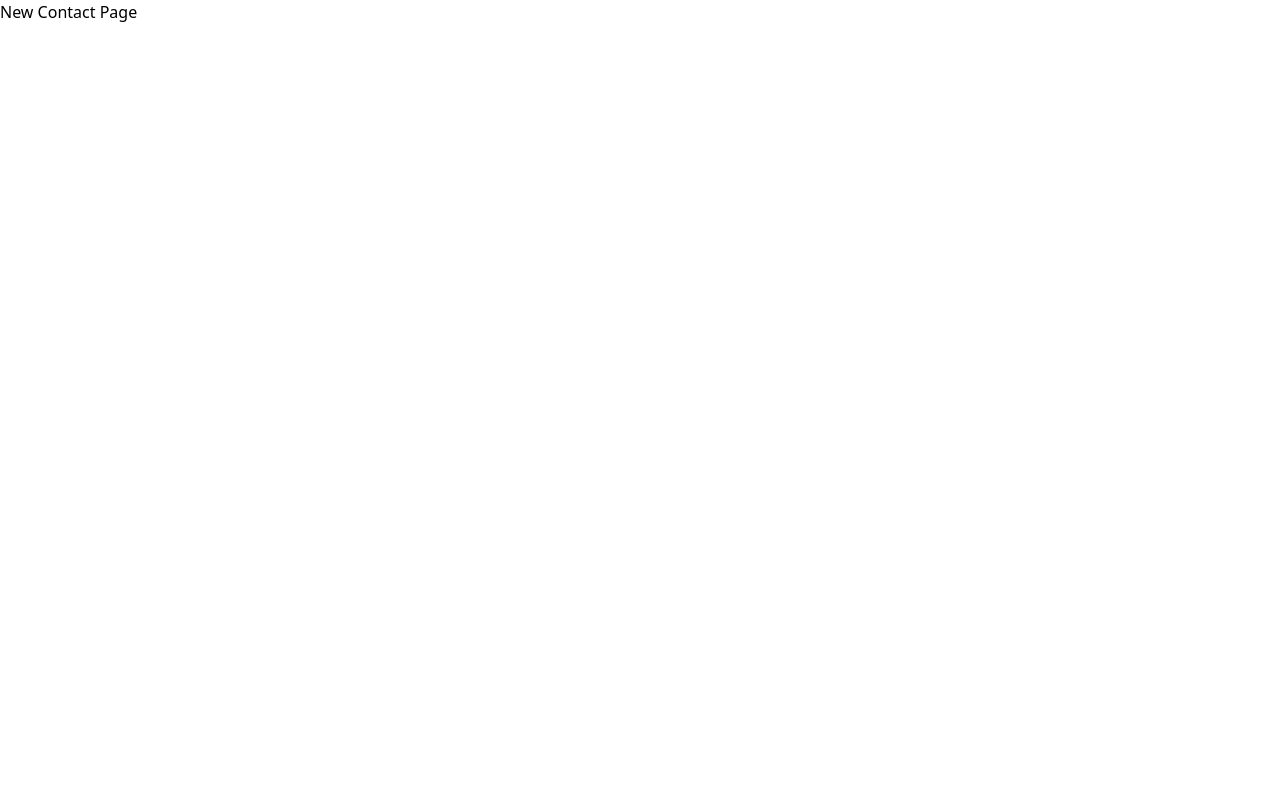
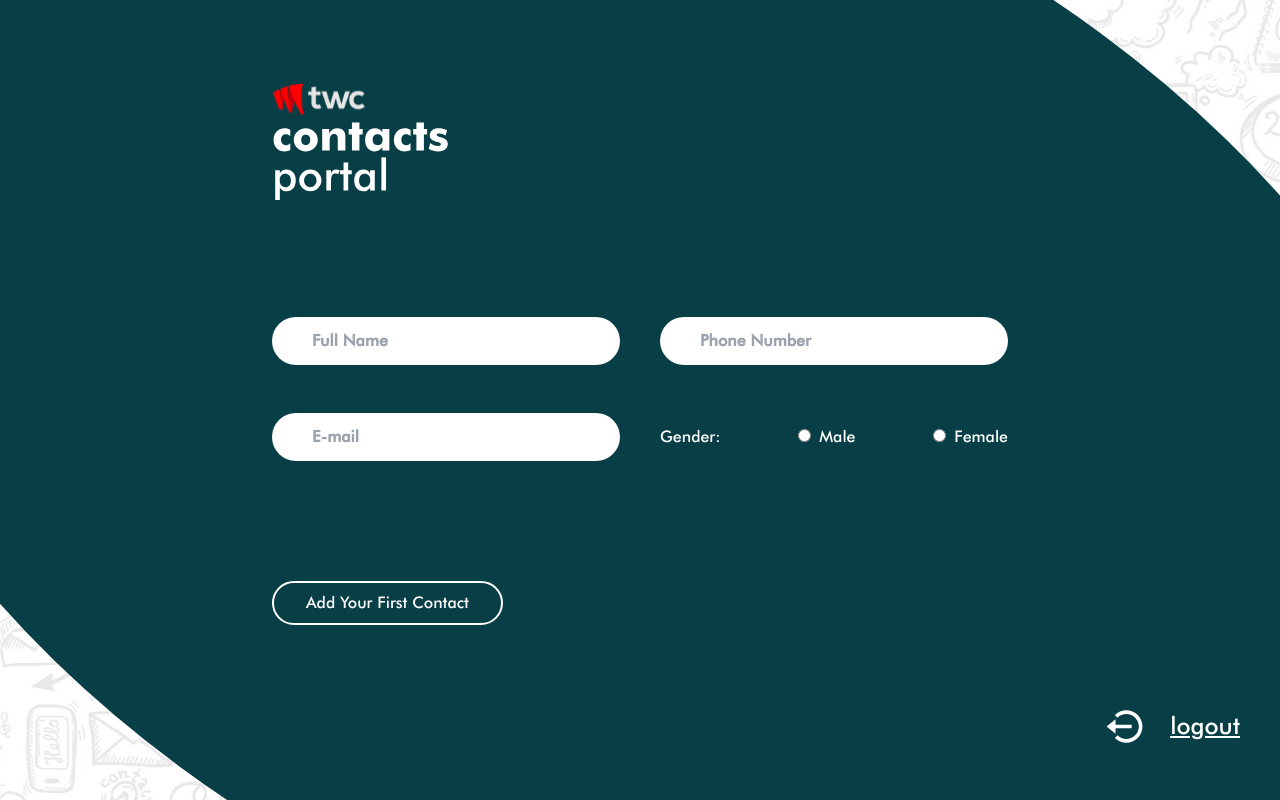
Before and after one commit to X-pose/twc-test-web, a React (Vite) app: page /contacts/new in a window 1280 px wide. Built offline with nearby package versions, Linux system fonts and the light colour scheme; sample sign-in values are in the browser's storage.

Commit message:
New Contact page implemented

```diff
--- a/src/components/LoginComponent.jsx
+++ b/src/components/LoginComponent.jsx
@@ -40,18 +40,6 @@ export default function Login({toggleView}) {
   }
 
 
-  const validateEmail = () => {
-
-    const emailPattern = /^[^\s@]+@[^\s@]+\.[^\s@]+$/
-    if (!emailPattern.test(email)) {
-      setEmailError('Invalid email address')
-      return false
-    } else {
-      setEmailError('')
-      return true
-    }
-  }
-
   const validatePassword = () => {
 
     if (password.length < 8) {
@@ -65,12 +53,12 @@ export default function Login({toggleView}) {
 
   const handleSubmit = async (e) => {
     e.preventDefault()
+
     //validating user inputs
-    const validEmail = validateEmail()
     const validPassword = validatePassword()
 
 
-    if (validEmail && validPassword) {
+    if (validPassword) {
       //Send logic here.
       const payload = {
         email: email,
--- a/src/components/RegisterComponent.jsx
+++ b/src/components/RegisterComponent.jsx
@@ -1,4 +1,5 @@
 import React, { useState } from 'react'
+import axios from 'axios'
 
 export default function Registration({toggleView}) {
 
@@ -25,17 +26,7 @@ export default function Registration({toggleView}) {
         setConfirmPassword(e.target.value)
     }
 
-    const validateEmail = () => {
 
-        const emailPattern = /^[^\s@]+@[^\s@]+\.[^\s@]+$/
-        if (!emailPattern.test(email)) {
-            setEmailError('Invalid email address')
-            return false
-        } else {
-            setEmailError('')
-            return true
-        }
-    }
 
     const validatePassword = () => {
 
@@ -62,11 +53,11 @@ export default function Registration({toggleView}) {
     const handleRegSubmit = async (e) => {
         e.preventDefault()
         //validating user inputs
-        const validEmail = validateEmail()
+
         const validPassword = validatePassword()
         const passwordMatch = checkPasswordMatch()
 
-        if (validEmail && validPassword && passwordMatch) {
+        if (validPassword && passwordMatch) {
             //Send logic here.
             const payload = {
                 email: email,
--- a/src/pages/allContactPage.jsx
+++ b/src/pages/allContactPage.jsx
@@ -1,6 +1,6 @@
 import React, { useEffect, useState } from 'react'
 
-function allContactPage() {
+function AllContactPage() {
   // Add states, hooks, and other functions
   // Example: const [state, setState] = useState(initialState)
   // Example: useEffect(() => { /* effect logic */ }, [dependencies])
@@ -13,4 +13,4 @@ function allContactPage() {
   )
 }
 
-export default allContactPage
+export default AllContactPage
--- a/src/pages/loginPage.jsx
+++ b/src/pages/loginPage.jsx
@@ -3,7 +3,7 @@ import twcLoginArt from '../assets/img/TWCImgLogin.svg'
 import Login from '../components/LoginComponent'
 import Registration from '../components/RegisterComponent'
 
-function loginPage() {
+function LoginPage() {
 
   const [showLogin, setShowLogin] = useState(true)
 
@@ -16,7 +16,7 @@ function loginPage() {
   return (
     <div className='w-screen h-screen flex bg-doodle-art bg-contain'>
 
-      <div className=" w-6/12 h-screen flex justify-center items-center flex-col bg-round-ellipse bg-right bg-center bg-no-repeat">
+      <div className=" w-6/12 h-screen flex justify-center items-center flex-col bg-round-ellipse bg-right  bg-no-repeat">
         {showLogin ?
           <Login toggleView = {toggleView}/>
           :
@@ -30,4 +30,4 @@ function loginPage() {
   )
 }
 
-export default loginPage
+export default LoginPage
--- a/src/pages/newContactPage.jsx
+++ b/src/pages/newContactPage.jsx
@@ -1,16 +1,172 @@
 import React, { useEffect, useState } from 'react'
+import twcLoginArt from '../assets/img/TWCImgMain.svg'
+import logoutImg from '../assets/img/logOutCircle.svg'
+import { useNavigate} from 'react-router-dom'
+import axios from 'axios'
 
-function newContactPage() {
-  // Add states, hooks, and other functions
-  // Example: const [state, setState] = useState(initialState)
-  // Example: useEffect(() => { /* effect logic */ }, [dependencies])
-  // Example: const handleChange = () => { /* handle change logic */ }
+function NewContactPage() {
+
+  const navigate = useNavigate()
+  const [loginState, setLoginState] = useState(false)
+
+  const [email, setEmail] = useState('')
+  const [fullName, setFullName] = useState('')
+  const [phoneNo, setPhoneNo] = useState('')
+  const [gender, setGender] = useState('')
+
+  useEffect(() => {
+
+    checkLoginStatus()
+
+
+  }, [loginState])
+
+  const checkLoginStatus = async () => {
+    const retrievedToken = await localStorage.getItem('TWCtoken')
+
+    if (retrievedToken !== null) {
+      console.log('Retrieved Token : ' + retrievedToken)
+      setLoginState(true)
+    } else {
+      navigate('/login')
+    }
+  }
+
+  const handleEmailChange = (e) => {
+    setEmail(e.target.value)
+  }
+
+  const handleNameChange = (e) => {
+    setFullName(e.target.value)
+  }
+
+  const handlePhoneNumberChange = (e) => {
+    setPhoneNo(e.target.value)
+  }
+
+  const handleGenderChange = (e) => {
+    setGender(e.target.value)
+  }
+
+  const handleAddContactBtn = async (e) => {
+
+    e.preventDefault()
+
+    const token = localStorage.getItem('TWCtoken')
+
+    const config = {
+      headers: {
+        'Authorization': `Bearer ${token}`
+      }
+    }
+
+    const payload = {
+      fullName: fullName,
+      email: email,
+      phoneNumber: phoneNo,
+      gender: gender
+    }
+
+
+    await axios.post('http://localhost:4000/api/contact/', payload, config).then(res => {
+
+      console.log(res.data)
+
+      if (res.data){
+        navigate('/contacts')
+      }
+
+
+    }).catch(error => {
+
+      console.log('Axios error in newContactPage : ' + error)
+    })
+
+  }
+
+  const handleLogOut = async () => {
+
+    await localStorage.removeItem('TWCtoken')
+
+    navigate('/login')
+
+  }
 
   return (
-    <div>
-      <h1>New Contact Page</h1>
+    <div className='w-screen h-screen flex bg-doodle-art bg-contain'>
+      <div className=' w-screen h-screen flex flex-col bg-angled-ellipse bg-center bg-no-repeat items-center justify-center'>
+        <div className=' h-fit w-fit flex justify-start flex-col text-white ml-4 mr-4 pl-64 pr-64'>
+          <div className='w-fit h-fit mb-20 flex justify-center items-center flex-col'>
+            <img src={twcLoginArt} className=' size-44' />
+          </div>
+          <div>
+            <form onSubmit={handleAddContactBtn} className="grid grid-cols-2 gap-10">
+              <div className='flex items-center mt-2'>
+                <input className='font-FuturaMdBt w-96 h-12 pl-10  bg-white font-extrabold text-[#083F46] rounded-3xl'
+                  type="text"
+                  id="fullName"
+                  name="fullName"
+                  value={fullName}
+                  onChange={handleNameChange}
+                  placeholder='Full Name'
+                  required
+                />
+              </div>
+              <div className='flex items-center mt-2'>
+                <input className='font-FuturaMdBt w-96 h-12 pl-10  bg-white font-extrabold text-[#083F46] rounded-3xl'
+                  type="text"
+                  id="phoneNumber"
+                  name="phoneNumber"
+                  value={phoneNo}
+                  onChange={handlePhoneNumberChange}
+                  placeholder='Phone Number'
+                  minLength="10"
+                  required
+                />
+              </div>
+              <div className='flex items-center mt-2'>
+                <input className='font-FuturaMdBt w-96 h-12 pl-10  bg-white font-extrabold text-[#083F46] rounded-3xl'
+                  type="email"
+                  id="email"
+                  name="email"
+                  value={email}
+                  onChange={handleEmailChange}
+                  placeholder='E-mail'
+                  required
+                />
+              </div>
+              <div className='flex items-center justify-between mt-2'>
+                <span className="mr-4 font-FuturaMdBt">Gender:</span>
+                <label className="mr-4">
+                  <input type="radio" className='indeterminate: border-white border-2 bg-transparent' name="gender" value="male" checked={gender === "male"} onChange={handleGenderChange} />
+                  <span className="ml-2 font-FuturaMdBt">Male</span>
+                </label>
+                <label>
+                  <input type="radio" className='indeterminate: border-white border-2 bg-transparent' name="gender" value="female" checked={gender === "female"} onChange={handleGenderChange} />
+                  <span className="ml-2 font-FuturaMdBt">Female</span>
+                </label>
+              </div>
+              <div className='col-span-2'>
+                <button type="submit" className='mt-20 font-FuturaMdBt w-fit h-fit pl-8 pr-8 pt-2 pb-2 font-medium text-white border-white border-2 rounded-3xl'>Add Your First Contact</button>
+              </div>
+            </form>
+
+          </div>
+
+
+
+        </div>
+        <div className=' cursor-pointer flex w-screen h-fit bottom-0 justify-end mt-20 mr-20 ' onClick={handleLogOut}>
+          <div className='w-fit h-fit flex mr-6'>
+            <img src={logoutImg} />
+          </div>
+          <div className='flex items-center'>
+            <span className='font-FuturaMdBt text-white font-medium text-2xl text-decoration-line: underline underline-offset-2'>logout</span>
+          </div>
+        </div>
+      </div>
     </div>
   )
 }
 
-export default newContactPage
+export default NewContactPage
--- a/src/pages/welcomePage.jsx
+++ b/src/pages/welcomePage.jsx
@@ -3,7 +3,7 @@ import twcLoginArt from '../assets/img/TWCImgMain.svg'
 import logoutImg from '../assets/img/logOutCircle.svg'
 import { useNavigate } from 'react-router-dom'
 
-function welcomePage() {
+function WelcomePage() {
 
   const navigate = useNavigate()
   const [loginState, setLoginState] = useState(false)
@@ -62,4 +62,4 @@ function welcomePage() {
   )
 }
 
-export default welcomePage
+export default WelcomePage
--- a/tailwind.config.js
+++ b/tailwind.config.js
@@ -15,6 +15,7 @@ export default {
         'doodle-art':"url('./src/assets/img/DoodleTexture.svg')",
         'angled-ellipse': "url('./src/assets/img/AngledEllipse.svg')"
 
+
       }
     },
   },
```
